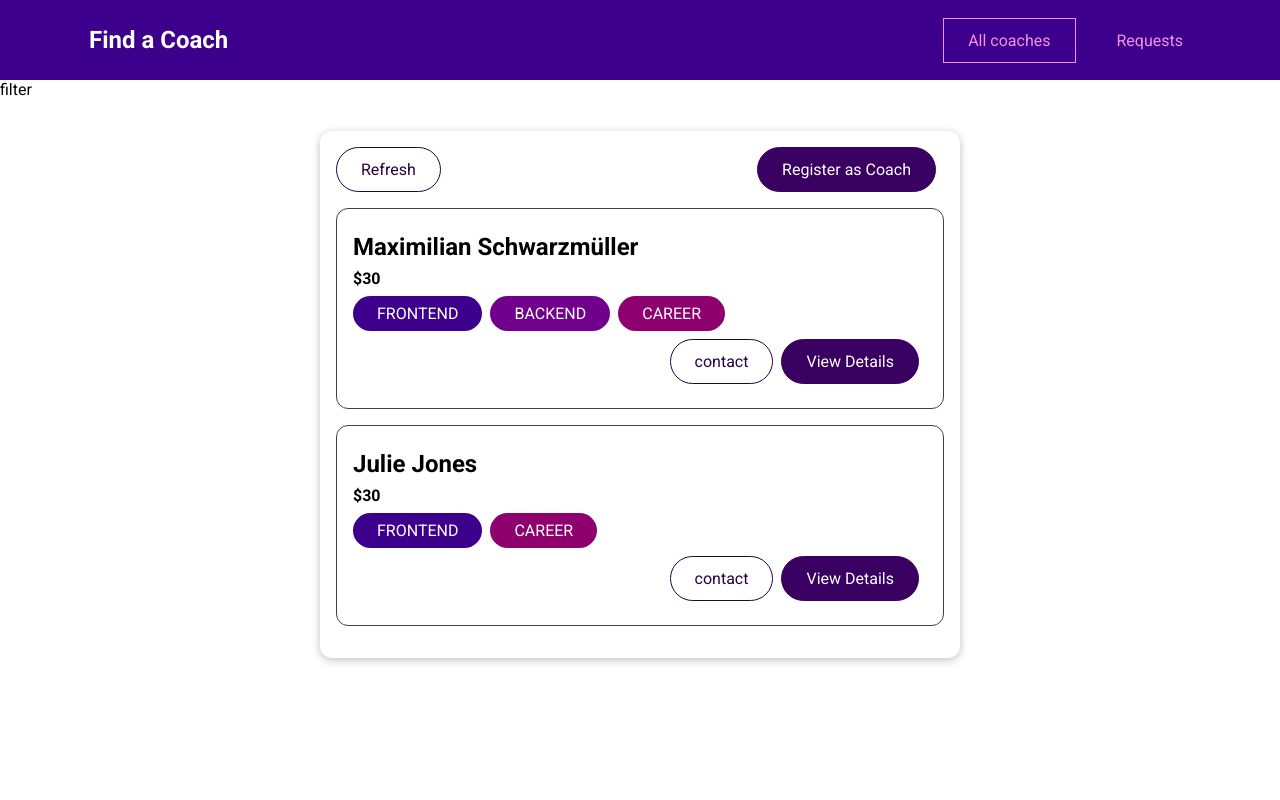
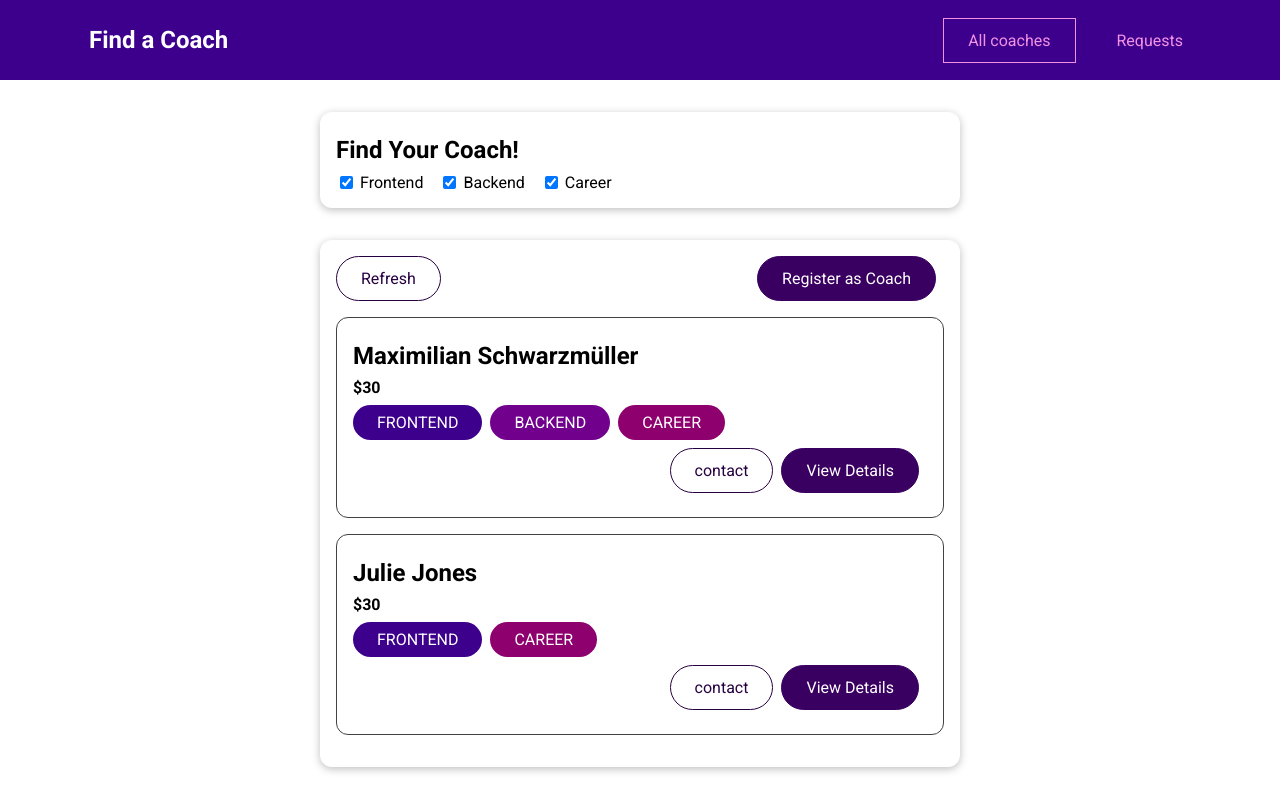
Before and after one commit to MFkirin/Coach-finder, a Vue app: page /coaches in a window 1280 px wide. Built offline with nearby package versions, Linux system fonts and the light colour scheme.

Commit message:
feat: implement filter component

```diff
--- a/src/pages/coaches/CoachesList.vue
+++ b/src/pages/coaches/CoachesList.vue
@@ -1,5 +1,5 @@
 <template>
-    <section>filter</section>
+    <section><coach-filter @change-filter="setFilters"></coach-filter></section>
     <section>
         <base-card>
             <div class="controls">
@@ -7,8 +7,9 @@
                 <base-button link to="/register">Register as Coach</base-button>
             </div>
             <ul v-if="hasCoaches">
-            <coach-item v-for="coach in filterredCoaches" :key="coach.id" :id="coach.id" :first-name="coach.firstName"
-                :last-name="coach.lastName" :rate="coach.hourlyRate" :areas="coach.areas"></coach-item>
+                <coach-item v-for="coach in filterredCoaches" :key="coach.id" :id="coach.id"
+                    :first-name="coach.firstName" :last-name="coach.lastName" :rate="coach.hourlyRate"
+                    :areas="coach.areas"></coach-item>
             </ul>
 
             <h3 v-else> No coaches found</h3>
@@ -18,16 +19,44 @@
 
 <script>
 import CoachItem from '../../components/coaches/CoachItem.vue';
+import CoachFilter from '../../components/coaches/CoachFilter.vue';
 export default {
     components: {
-        CoachItem
+        CoachItem,
+        CoachFilter
+    },
+    data() {
+        return {
+            activeFilters:{
+                frontend: true,
+                backend: true,
+                career: true
+            }
+        }
     },
     computed: {
         filterredCoaches() {
-            return this.$store.getters['coaches/coaches']
+            const coaches = this.$store.getters['coaches/coaches'];
+            return coaches.filter(coach =>{
+                if(this.activeFilters.frontend && coach.areas.includes('frontend')){
+                    return true;
+                }
+                if(this.activeFilters.backend && coach.areas.includes('backend')){
+                    return true;
+                }
+                if(this.activeFilters.career && coach.areas.includes('career')){
+                    return true;
+                }
+                return false;
+            });
         },
         hasCoaches() {
             return this.$store.getters['coaches/hasCoaches']
+        }
+    },
+    methods: {
+        setFilters(updatedFilters) {
+            this.activeFilters =  updatedFilters;
         }
     }
 }
```
Lines whose indentation alone changed are shown as unchanged.
